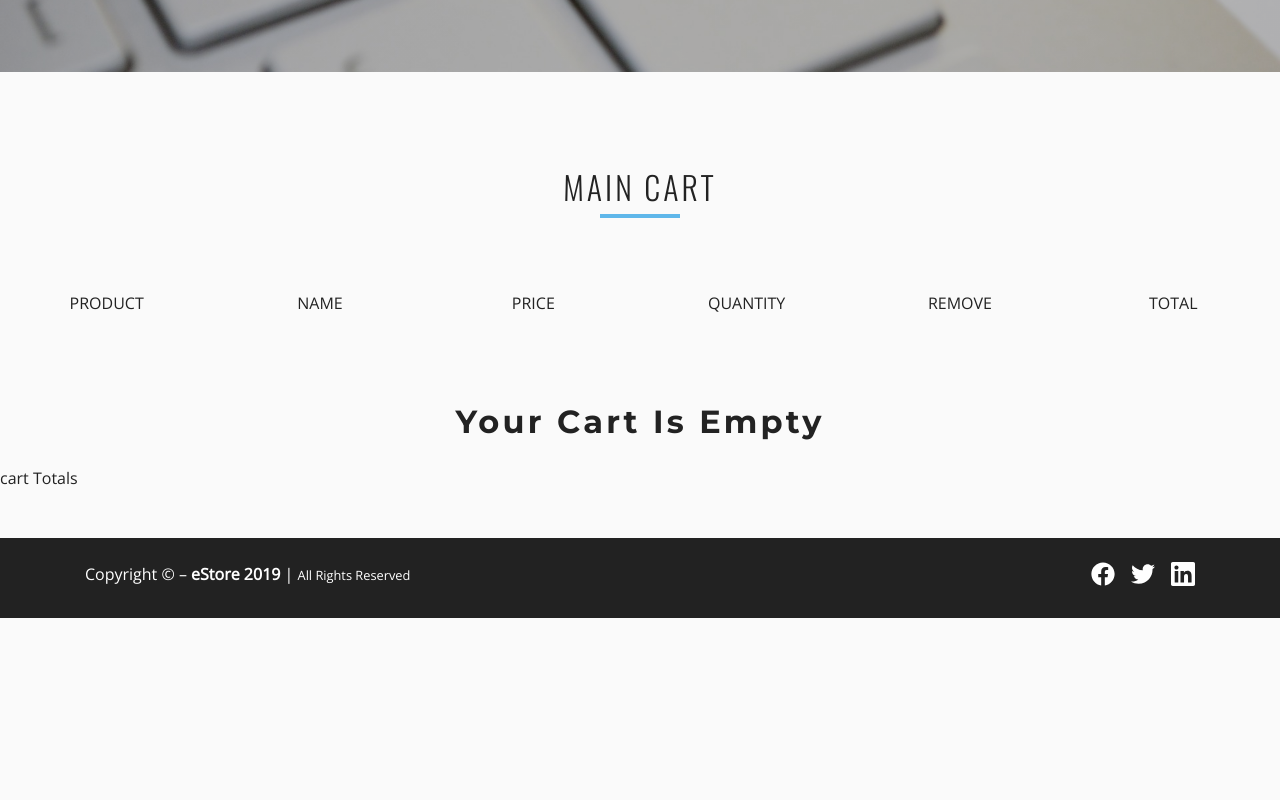
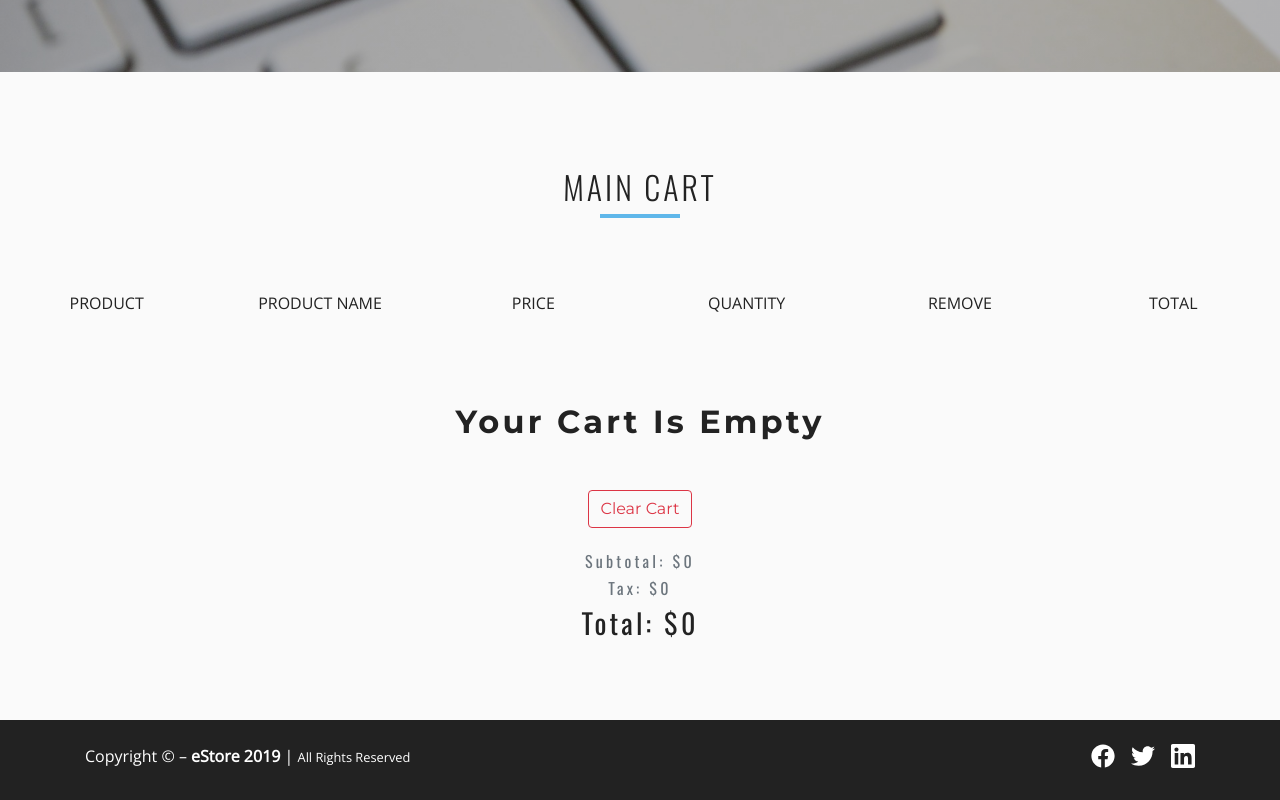
Before and after one commit to locaulker/cellphone-store, a React (Create React App) app: page /cart in a window 1280 px wide. Shown: the part 478-1278 px from the top of the page. Before the commit the page ends 1096 px from the top, so only its background shows below. Built offline with nearby package versions, Linux system fonts and the light colour scheme.

Commit message:
completed cart components

```diff
--- a/src/App.css
+++ b/src/App.css
@@ -69,3 +69,7 @@
   color: var(--mainWhite);
   outline: 3px solid var(--mediumGrey);
 }
+
+.cart-icon {
+  cursor: pointer;
+}
--- a/src/components/CartPage/CartColumns.js
+++ b/src/components/CartPage/CartColumns.js
@@ -10,7 +10,7 @@
         </div>
 
         <div className="col-lg-2">
-          <p className="text-uppercase">name</p>
+          <p className="text-uppercase">product name</p>
         </div>
 
         <div className="col-lg-2">
--- a/src/components/CartPage/CartItem.js
+++ b/src/components/CartPage/CartItem.js
@@ -1,9 +1,65 @@
-import React from 'react'
+import React from 'react';
+import {
+  FaTrash,
+  FaChevronCircleUp,
+  FaChevronCircleDown,
+  FaMinus
+} from 'react-icons/fa';
 
-export default function CartItem() {
+export default function CartItem({
+  cartItem, increment, decrement, removeItem
+}) {
+  const { id, title, price, count, total, image } = cartItem;
   return (
-    <div>
-      Cart Item
+    <div className="row mt-5 mt-lg-0 text-capitalize text-center align-items-center">
+
+      {/* Image Starts here */}
+      <div className="col-10 mx-auto col-lg-2 pb-2">
+        <img src={image} alt={title} width="60" className="img-fluid"/>
+      </div>
+
+      {/* Product Name Starts here */}
+      <div className="col-10 mx-auto col-lg-2 pb-2">
+        <span className="d-lg-none">Item: </span>
+        <small><FaMinus /></small>&nbsp;{title}
+      </div>
+
+      {/* Price Starts here */}
+      <div className="col-10 mx-auto col-lg-2 pb-2">
+        <span className="d-lg-none">price: </span>
+        ${price}
+      </div>
+
+      {/* Increment/Decrement Starts here */}
+      <div className="col-10 mx-auto col-lg-2 my-2 my-lg-0">
+        <div className="d-flex justify-content-center">
+          <div>
+            <FaChevronCircleDown
+              onClick={ () => decrement(id) }
+              className="cart-icon text-primary"
+            />
+            <span className="text-title text-muted mx-3">{count}</span>
+            <FaChevronCircleUp
+              onClick={ () => increment(id) }
+              className="cart-icon text-primary"
+            />
+          </div>
+        </div>
+      </div>
+
+      {/* RemoveItem Starts here */}
+      <div className="col-10 mx-auto col-lg-2">
+        <FaTrash
+          className="text-danger cart-icon"
+          onClick={ () => removeItem(id) }
+        />
+      </div>
+
+      {/* Item Total Cost starts here */}
+      <div className="col-10 mx-auto col-lg-2">
+        ${total}
+      </div>
+
     </div>
   )
 }
--- a/src/components/CartPage/CartList.js
+++ b/src/components/CartPage/CartList.js
@@ -1,8 +1,7 @@
 import React from 'react';
 import {ProductConsumer} from '../../context';
 import CartItem from './CartItem';
-import Title from '../Title';
-import { FaCentercode } from 'react-icons/fa';
+
 
 export default function CartList() {
   return (
@@ -34,9 +33,6 @@
           </ProductConsumer>
         </div>
       </div>
-      {/*
-      CartList
-      <CartItem /> */}
     </div>
   )
 }
--- a/src/components/CartPage/CartTotals.js
+++ b/src/components/CartPage/CartTotals.js
@@ -1,9 +1,28 @@
-import React from 'react'
+import React from 'react';
+import {ProductConsumer} from '../../context';
+
 
 export default function CartTotals() {
   return (
-    <div>
-      cart Totals
+    <div className="container">
+      <div className="row">
+        <ProductConsumer>
+          {value => {
+            const { clearCart, cartSubTotal, cartTax, cartTotal } = value;
+            return (
+              <div className="col text-title text-center my-4">
+                <button
+                  className="btn btn-outline-danger text-capitalize mb-4"
+                  onClick={clearCart}
+                >clear cart</button>
+                <h6 className="text-muted">subtotal: ${cartSubTotal}</h6>
+                <h6 className="text-muted">tax: ${cartTax}</h6>
+                <h3>total: ${cartTotal}</h3>
+              </div>
+            )
+          }}
+        </ProductConsumer>
+      </div>
     </div>
   )
 }
--- a/src/context/context.js
+++ b/src/context/context.js
@@ -106,7 +106,7 @@
     const totals = this.getTotals();
     this.setState ({
       cartItems: totals.cartItems,
-      cartSubToTal: totals.subTotal,
+      cartSubTotal: totals.subTotal,
       cartTax: totals.tax,
       cartTotal: totals.total
     });
```
